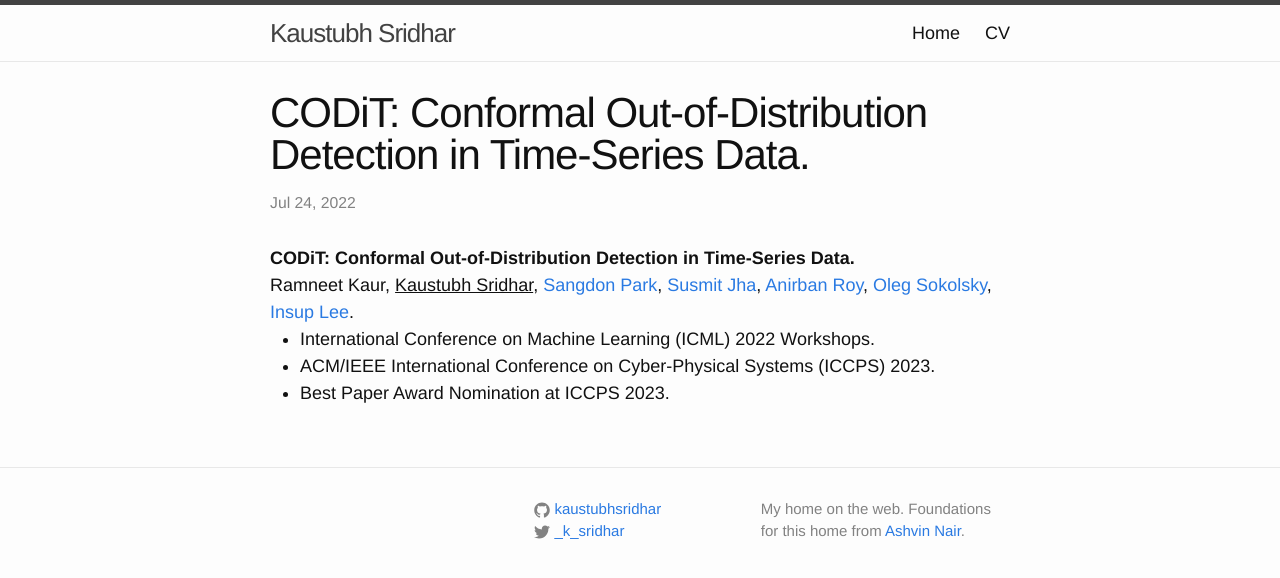
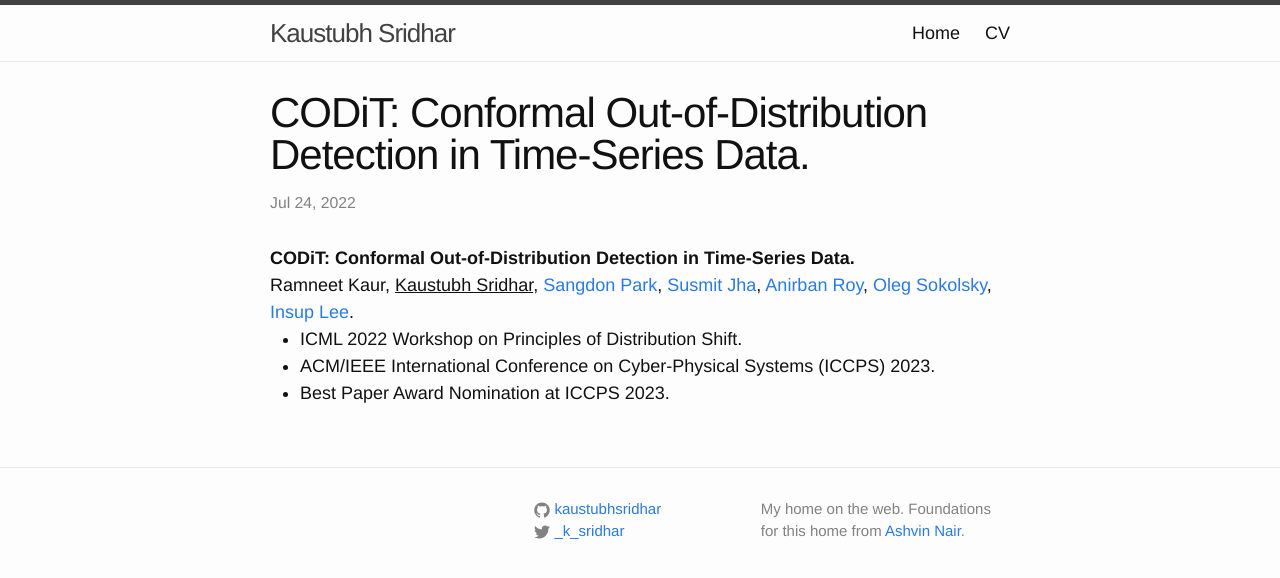
Before and after one commit to kaustubhsridhar/kaustubhsridhar.github.io, a Jekyll site: the page built from _posts/2022-07-24-CoDiT.md, in a window 1280 px wide. Shown: the top 578 px of the page. Built offline with Jekyll 4.4.1, drawn with Linux system fonts in a browser that asks for light colours; comment, search, counter and statistics services are not loaded.

Commit message:
Update 2022-07-24-CoDiT.md

```diff
--- a/_posts/2022-07-24-CoDiT.md
+++ b/_posts/2022-07-24-CoDiT.md
@@ -1,7 +1,7 @@
 ---
 layout: research
 title:  "CODiT: Conformal Out-of-Distribution Detection in Time-Series Data."
-rinfo: Ramneet Kaur, <u>Kaustubh Sridhar</u>, <a href="https://sangdon.github.io/">Sangdon Park</a>, <a href="https://susmitjha.github.io/">Susmit Jha</a>, <a href="https://scholar.google.com/citations?user=N9eSuR4AAAAJ&hl=en">Anirban Roy</a>, <a href="https://www.cis.upenn.edu/~sokolsky/">Oleg Sokolsky</a>, <a href="https://www.cis.upenn.edu/~lee/home/index.shtml">Insup Lee</a>. <ul><li>International Conference on Machine Learning (ICML) 2022 Workshops.</li><li>ACM/IEEE International Conference on Cyber-Physical Systems (ICCPS) 2023.</li><li>Best Paper Award Nomination at ICCPS 2023.</li></ul>
+rinfo: Ramneet Kaur, <u>Kaustubh Sridhar</u>, <a href="https://sangdon.github.io/">Sangdon Park</a>, <a href="https://susmitjha.github.io/">Susmit Jha</a>, <a href="https://scholar.google.com/citations?user=N9eSuR4AAAAJ&hl=en">Anirban Roy</a>, <a href="https://www.cis.upenn.edu/~sokolsky/">Oleg Sokolsky</a>, <a href="https://www.cis.upenn.edu/~lee/home/index.shtml">Insup Lee</a>. <ul><li>ICML 2022 Workshop on Principles of Distribution Shift.</li><li>ACM/IEEE International Conference on Cyber-Physical Systems (ICCPS) 2023.</li><li>Best Paper Award Nomination at ICCPS 2023.</li></ul>
 pdf: https://arxiv.org/abs/2207.11769
 date:   2022-07-24 22:00:00
 types: []
```
